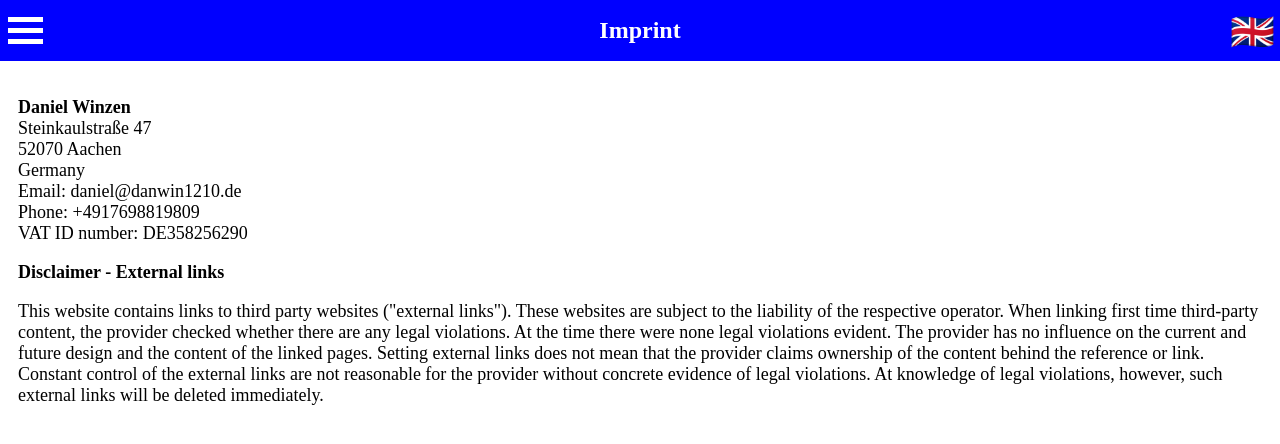
After one commit to DanWin/main-website, a PHP site: page /imprint.php in a window 1280 px wide. The commit adds this page. Shown: the top 444 px of the page. Run offline with PHP 8.4, Linux system fonts and the light colour scheme.

Commit message:
Create imprint page

```diff
--- a/common.php
+++ b/common.php
@@ -127,8 +127,9 @@ function menu(string $title = ''): void
 	echo "<a href=\"$host/github-ipv6-proxy.php\">"._('GitHub IPv6 proxy').'</a>';
 	echo "<a href=\"$host/faq.php\">"._('FAQ').'</a>';
 	echo "<a href=\"$host/about.php\">"._('About').'</a>';
+	echo "<a href=\"$host/contact.php\">"._('Contact').'</a>';
 	echo "<a href=\"$host/privacy.php\">"._('Privacy').'</a>';
-	echo "<a href=\"$host/contact.php\">"._('Contact').'</a>';
+	echo "<a href=\"$host/imprint.php\">"._('Imprint').'</a>';
 	echo '</nav>';
 	echo '</details>';
 	echo '<details id="language">';
--- /dev/null
+++ b/imprint.php
@@ -0,0 +1,40 @@
+<?php
+require_once('common.php');
+global $language, $dir, $locale;
+?>
+<!DOCTYPE html><html lang="<?php echo $language; ?>" dir="<?php echo $dir; ?>"><head>
+<title><?php echo _('Daniel - Imprint'); ?></title>
+<meta http-equiv="Content-Type" content="text/html; charset=utf-8">
+<meta name="author" content="Daniel Winzen">
+<meta name="viewport" content="width=device-width, initial-scale=1">
+<meta name="description" content="<?php echo _('Imprint of Daniel Winzen'); ?>">
+<link rel="canonical" href="https://danwin1210.de/imprint.php">
+<link rel="alternate" href="https://danwin1210.de/imprint.php" hreflang="x-default">
+<?php alt_links(); ?>
+<meta property="og:type" content="website">
+<meta property="og:title" content="<?php echo _('Daniel - Imprint'); ?>">
+<meta property="og:description" content="<?php echo _('Imprint of Daniel Winzen'); ?>">
+<meta property="og:image" content="https://danwin1210.de/daniel.jpg">
+<meta property="og:image:type" content="image/jpeg">
+<meta property="og:image:height" content="1000">
+<meta property="og:image:width" content="1000">
+<meta property="og:image:alt" content="<?php echo _('An avatar representing Daniel Winzen'); ?>">
+<meta property="og:url" content="https://danwin1210.de/contact.php">
+<meta property="og:locale" content="<?php echo $locale; ?>">
+<meta property="og:site_name" content="<?php echo _('Daniel'); ?>">
+<script type="application/ld+json">{"@context":"https://schema.org","@type":"WebPage","mainEntity":{"@type":"Person", "image": "/daniel.jpg", "name": "Daniel Winzen", "email": "daniel@danwin1210.de", "telephone": "+4917698819809", "url": "https://danwin1210.de"}}</script>
+</head><body>
+<?php menu(_('Imprint')); ?>
+<p>
+<b><?php echo CONTACT_NAME; ?></b><br>
+<?php echo CONTACT_STREET; ?><br>
+<?php echo CONTACT_ZIP . ' ' . CONTACT_CITY; ?><br>
+<?php echo CONTACT_COUNTRY; ?><br>
+<?php printf(_('Email: %s'), CONTACT_EMAIL); ?><br>
+<?php printf(_('Phone: %s'), CONTACT_PHONE); ?><br>
+<?php printf(_('VAT ID number: %s'), CONTACT_VAT_ID_NUMBER); ?>
+</p>
+<b><?php echo _('Disclaimer - External links'); ?></b>
+<p><?php echo _('This website contains links to third party websites ("external links"). These websites are subject to the liability of the respective operator. When linking first time third-party content, the provider checked whether there are any legal violations. At the time there were none legal violations evident. The provider has no influence on the current and future design and the content of the linked pages. Setting external links does not mean that the provider claims ownership of the content behind the reference or link. Constant control of the external links are not reasonable for the provider without concrete evidence of legal violations. At knowledge of legal violations, however, such external links will be deleted immediately.'); ?></p>
+</main>
+</body></html>
```
Also changed, not shown: contact.php (+0 -11 lines), 1 other file.
